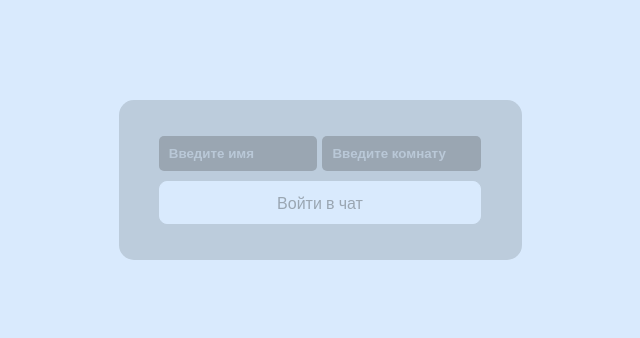
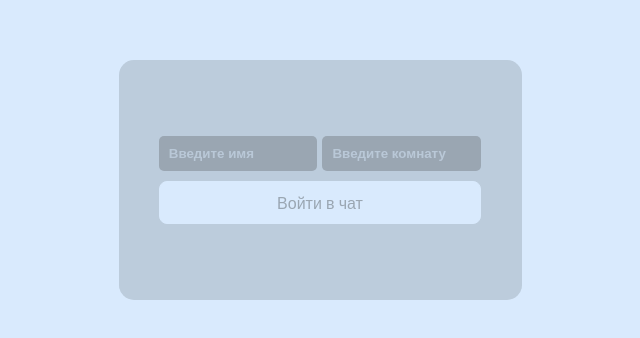
Before and after one commit to ConquestSucks/local-chat, a React (Vite) app: page / in a window 1280 px wide. Shown: the part 220-558 px from the top of the page, without its empty margins (320-960 px from the left). Built offline with nearby package versions, Linux system fonts and the light colour scheme.

Commit message:
char-form height fix

```diff
--- a/src/components/chat-form/chat-form.module.css
+++ b/src/components/chat-form/chat-form.module.css
@@ -3,8 +3,8 @@
   flex-direction: column;
   justify-content: center;
   align-items: center;
-  min-width: 30vw;
-  height: 20vh;
+  min-height: min(30vh, 400px);
+  min-width: fit-content;
   border-radius: 15px;
   gap: 10px;
   background-color: #171717;
@@ -46,6 +46,13 @@
   }
 }
 
+@media only screen and (max-height: 300px) {
+  .chat-form {
+    min-height: 100vh;
+    min-width: 100vw;
+  }
+}
+
 @media (prefers-color-scheme: light) {
   .chat-form {
     background-color: #BCCCDC;
```
